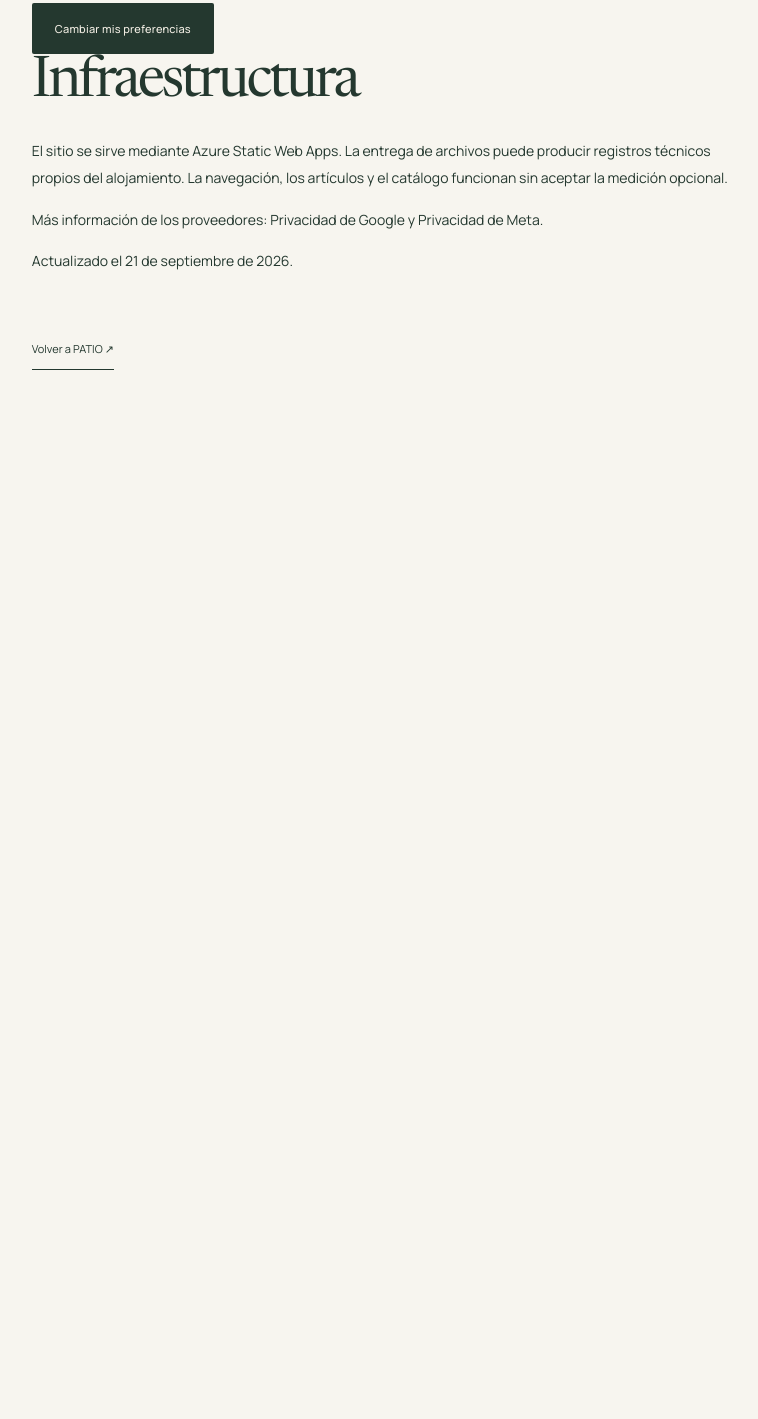
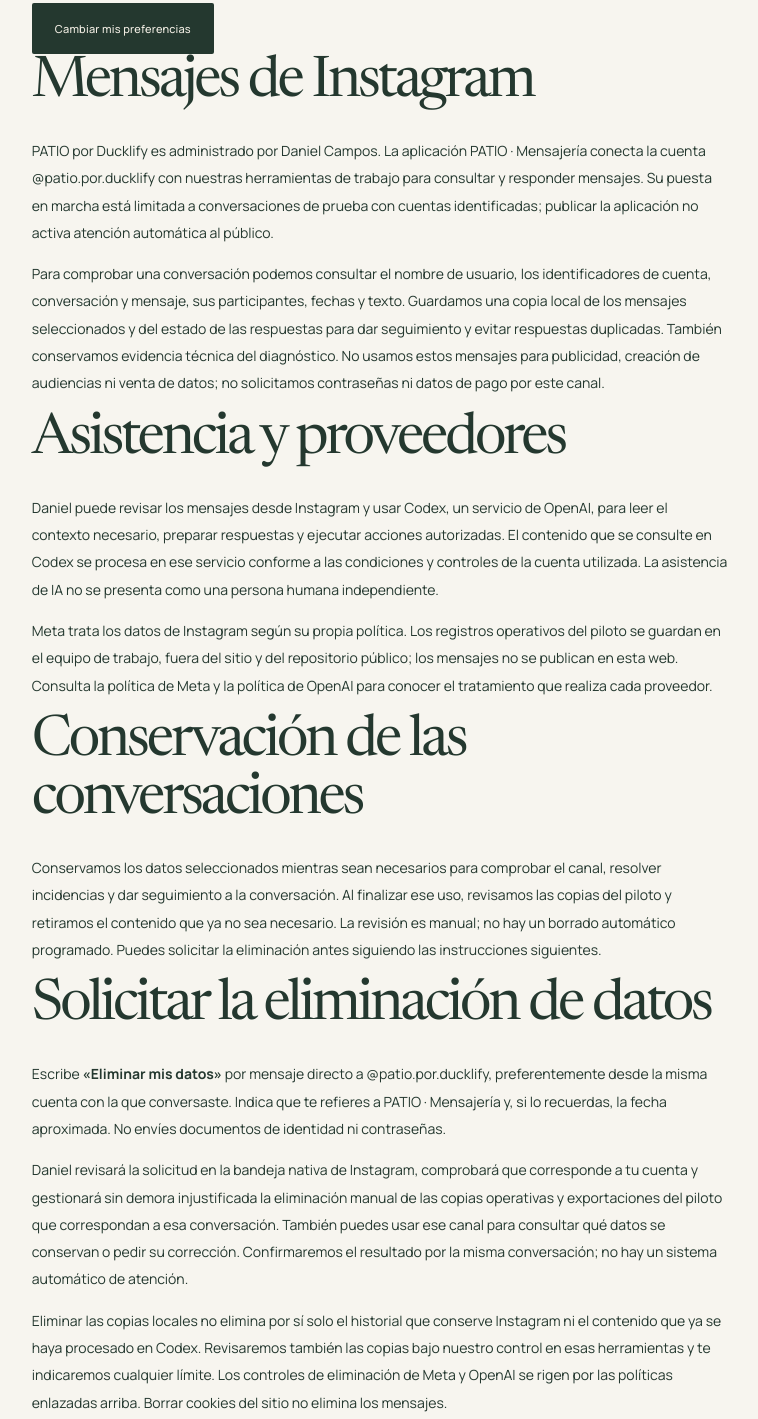
Before and after one commit to ducklifemedia/patio-web, a plain HTML site: page privacidad/index.html in a window 1280 px wide. Shown: the part 1345-2764 px from the top of the page, without its empty margins (45-803 px from the left). Before the commit the page ends 1805 px from the top, so only its background shows below. Drawn offline with Linux system fonts and the light colour scheme.

Commit message:
Document Instagram messaging privacy and deletion requests

```diff
--- a/privacidad/index.html
+++ b/privacidad/index.html
@@ -4,4 +4,18 @@
 <h2>Tu selección se queda contigo</h2><p>La bolsa y los favoritos se guardan en el almacenamiento local de tu navegador. El nombre que das a una selección sólo sirve para crear el archivo que descargas: no se envía a un servidor ni a herramientas de medición. Puedes borrar la selección desde la opción Privacidad de la experiencia de inicio o desde los datos del sitio de tu navegador.</p>
 <h2>Medición opcional</h2><p>Si está configurado y aceptas analítica, Google Analytics puede recibir visitas y eventos del catálogo, como ver una pieza o agregarla a tu selección. Si aceptas publicidad, Meta puede recibir eventos equivalentes mediante su píxel. Las finalidades se eligen por separado. No se registra una compra porque esta web no tiene venta activa.</p><p>El código evita enviar el nombre de tu selección, búsquedas libres y otros campos de texto. Limita los parámetros de campaña a etiquetas editoriales aprobadas. Cuando autorizas una conexión externa, su proveedor recibe información técnica de la solicitud, como la dirección IP y el navegador, según sus propias políticas.</p>
 <h2>Tú controlas las preferencias</h2><p>Puedes aceptar, rechazar o configurar cada finalidad. Si eliges recordar la decisión, se guarda en este navegador por hasta 90 días. Si la configuración de un servicio está pendiente, ese servicio no se carga aunque hayas aceptado su finalidad.</p><p>Al retirar un permiso, se detienen los siguientes eventos de esa finalidad y se intenta retirar sus cookies accesibles desde esta web. La retirada no borra datos ya recibidos por Google o Meta. Puedes eliminar los datos del sitio desde tu navegador.</p><button class="button button-pine" data-patio-consent>Cambiar mis preferencias</button>
+<!-- instagram-messaging-privacy:start -->
+<h2 id="instagram">Mensajes de Instagram</h2>
+<p>PATIO por Ducklify es administrado por Daniel Campos. La aplicación PATIO · Mensajería conecta la cuenta <a href="https://www.instagram.com/patio.por.ducklify/" rel="noopener noreferrer">@patio.por.ducklify</a> con nuestras herramientas de trabajo para consultar y responder mensajes. Su puesta en marcha está limitada a conversaciones de prueba con cuentas identificadas; publicar la aplicación no activa atención automática al público.</p>
+<p>Para comprobar una conversación podemos consultar el nombre de usuario, los identificadores de cuenta, conversación y mensaje, sus participantes, fechas y texto. Guardamos una copia local de los mensajes seleccionados y del estado de las respuestas para dar seguimiento y evitar respuestas duplicadas. También conservamos evidencia técnica del diagnóstico. No usamos estos mensajes para publicidad, creación de audiencias ni venta de datos; no solicitamos contraseñas ni datos de pago por este canal.</p>
+<h2>Asistencia y proveedores</h2>
+<p>Daniel puede revisar los mensajes desde Instagram y usar Codex, un servicio de OpenAI, para leer el contexto necesario, preparar respuestas y ejecutar acciones autorizadas. El contenido que se consulte en Codex se procesa en ese servicio conforme a las condiciones y controles de la cuenta utilizada. La asistencia de IA no se presenta como una persona humana independiente.</p>
+<p>Meta trata los datos de Instagram según su propia política. Los registros operativos del piloto se guardan en el equipo de trabajo, fuera del sitio y del repositorio público; los mensajes no se publican en esta web. Consulta la <a href="https://www.facebook.com/privacy/policy/" rel="noreferrer">política de Meta</a> y la <a href="https://openai.com/policies/privacy-policy/" rel="noreferrer">política de OpenAI</a> para conocer el tratamiento que realiza cada proveedor.</p>
+<h2>Conservación de las conversaciones</h2>
+<p>Conservamos los datos seleccionados mientras sean necesarios para comprobar el canal, resolver incidencias y dar seguimiento a la conversación. Al finalizar ese uso, revisamos las copias del piloto y retiramos el contenido que ya no sea necesario. La revisión es manual; no hay un borrado automático programado. Puedes solicitar la eliminación antes siguiendo las instrucciones siguientes.</p>
+<h2 id="eliminar-datos">Solicitar la eliminación de datos</h2>
+<p>Escribe <strong>«Eliminar mis datos»</strong> por mensaje directo a <a href="https://www.instagram.com/patio.por.ducklify/" rel="noopener noreferrer">@patio.por.ducklify</a>, preferentemente desde la misma cuenta con la que conversaste. Indica que te refieres a PATIO · Mensajería y, si lo recuerdas, la fecha aproximada. No envíes documentos de identidad ni contraseñas.</p>
+<p>Daniel revisará la solicitud en la bandeja nativa de Instagram, comprobará que corresponde a tu cuenta y gestionará sin demora injustificada la eliminación manual de las copias operativas y exportaciones del piloto que correspondan a esa conversación. También puedes usar ese canal para consultar qué datos se conservan o pedir su corrección. Confirmaremos el resultado por la misma conversación; no hay un sistema automático de atención.</p>
+<p>Eliminar las copias locales no elimina por sí solo el historial que conserve Instagram ni el contenido que ya se haya procesado en Codex. Revisaremos también las copias bajo nuestro control en esas herramientas y te indicaremos cualquier límite. Los controles de eliminación de Meta y OpenAI se rigen por las políticas enlazadas arriba. Borrar cookies del sitio no elimina los mensajes.</p>
+<!-- instagram-messaging-privacy:end -->
 <h2>Infraestructura</h2><p>El sitio se sirve mediante Azure Static Web Apps. La entrega de archivos puede producir registros técnicos propios del alojamiento. La navegación, los artículos y el catálogo funcionan sin aceptar la medición opcional.</p><p>Más información de los proveedores: <a href="https://policies.google.com/privacy" rel="noreferrer">Privacidad de Google</a> y <a href="https://www.facebook.com/privacy/policy/" rel="noreferrer">Privacidad de Meta</a>.</p><p>Actualizado el 21 de septiembre de 2026.</p></div><a class="text-link" href="../" style="margin-top:40px">Volver a PATIO ↗</a></main><script defer src="../assets/products.js"></script><script defer src="../analytics-config.js"></script><script defer src="../analytics.js"></script><script defer src="privacy.js"></script></body></html>
```
